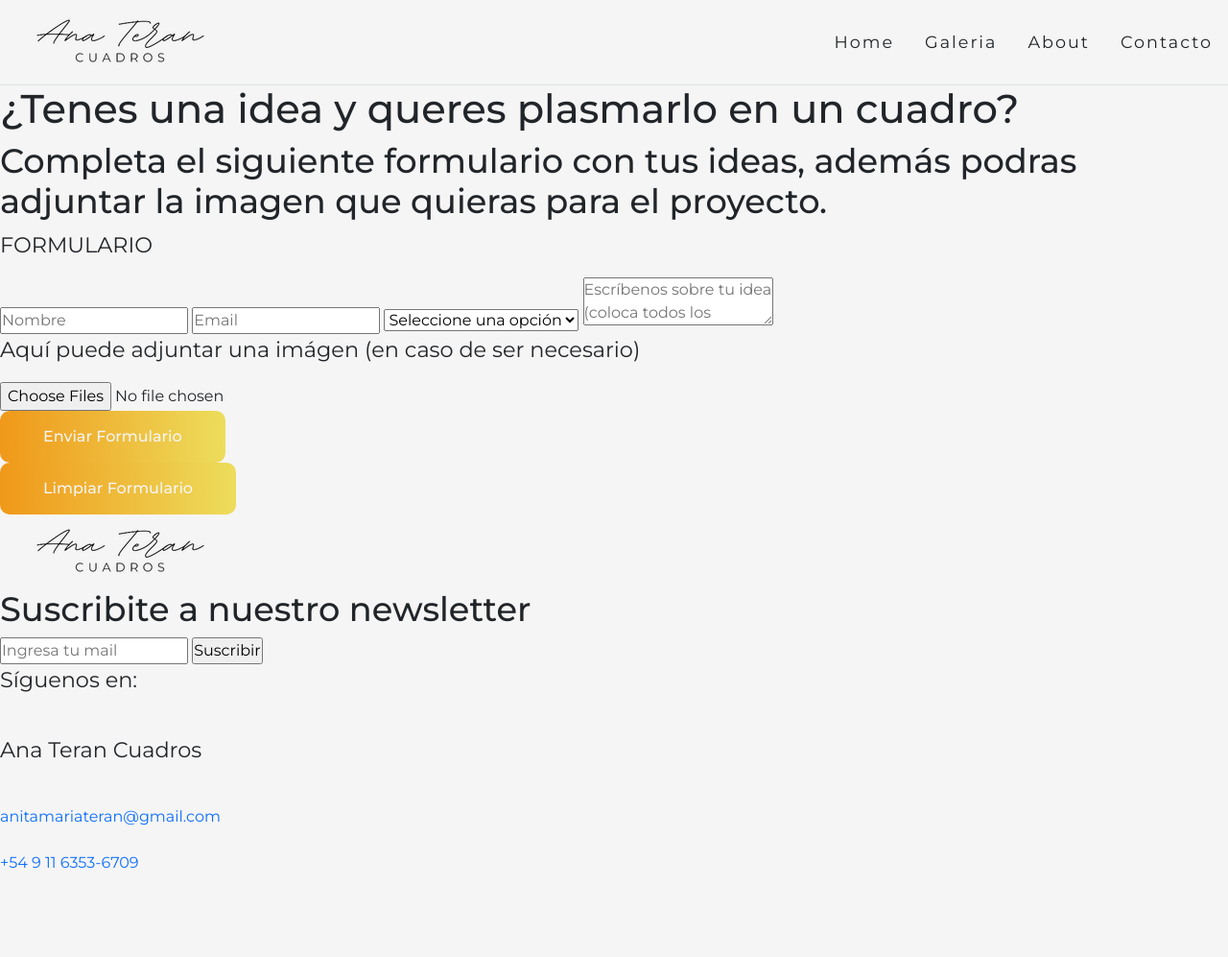
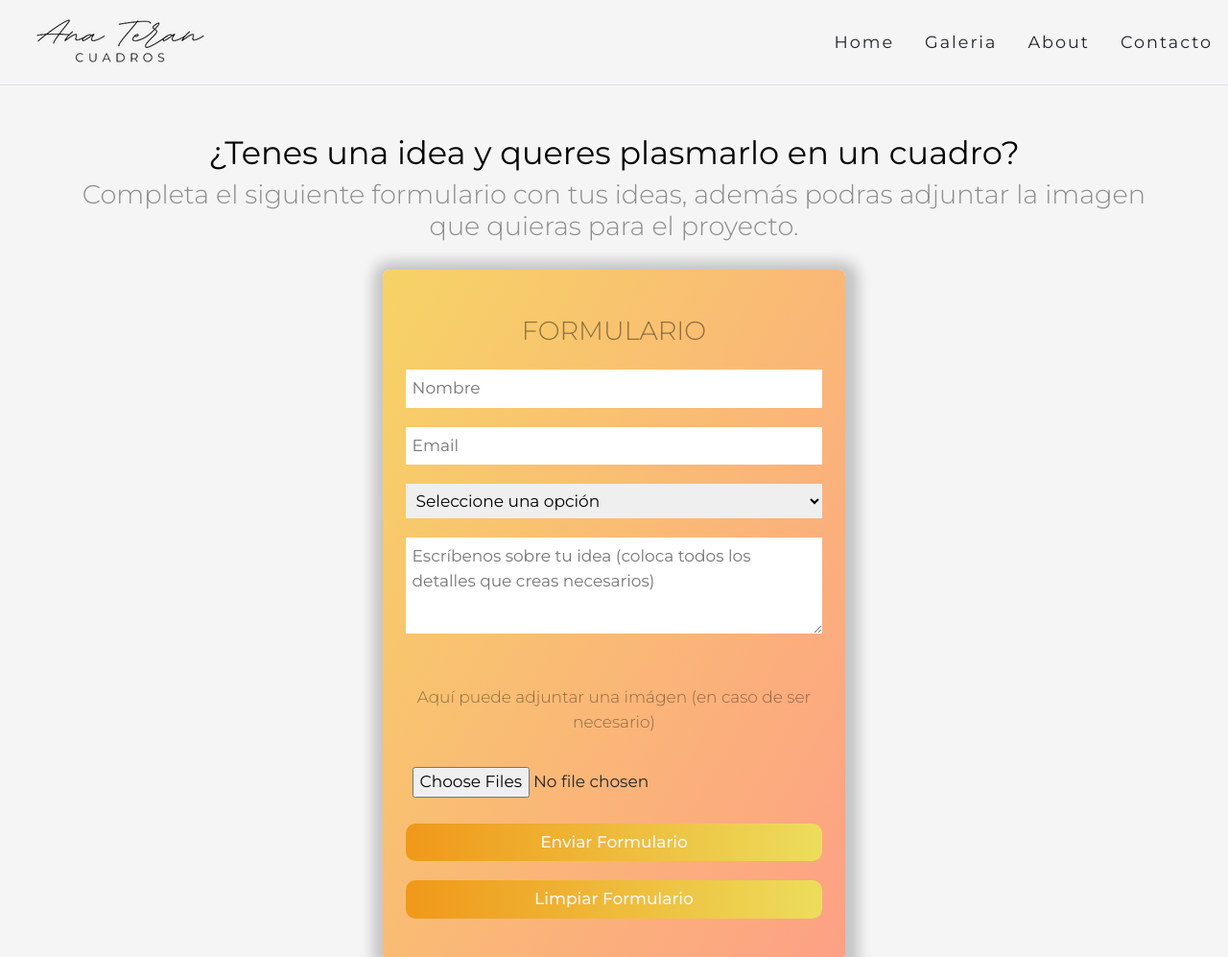
Before and after one commit to camilarojas11/Ana-Cuadros, a website: page views/formularioPedidos.html in a window 1280 px wide. Shown: the top 997 px of the page at 96% size. Before the commit the page ends 911 px from the top, so only its background shows below. Drawn offline with nearby package versions, Linux system fonts and the light colour scheme.

Commit message:
Agregue estilos para el formulario

```diff
--- a/scss/_variables.scss
+++ b/scss/_variables.scss
@@ -186,9 +186,12 @@ $vh-100: 100vh;
 @mixin textos ($color) {
     color: $color;
     text-align: center;
+    font-size: 2.1rem;
 
-    @if $color==rgba(0, 0, 0, 0.432) {
+
+    @if ($color == (rgba(0, 0, 0, 0.432))) {
         font-weight: 300;
+        font-size: 1.7rem;
     }
 
     @else {
--- a/scss/styles.scss
+++ b/scss/styles.scss
@@ -488,11 +488,10 @@ header {
 
     h3 {
         @include textos (rgba(0, 0, 0, 0.432));
-        font-size: 2rem;
     }
 
     p {
-        @include textos (map-get($colores, color-texto-1));
+        @include textos (rgba(0, 0, 0, 0.432));
         margin: 0;
         margin-top: 20px;
         margin-bottom: 20px;
@@ -514,3 +513,54 @@ header {
         max-height: 200px;
     }
 }
+
+/*************************************************************************************************/
+//<------- Formulario de Pedidos -------------->
+
+.container-pedidos {
+    @include flex (wrap, center, center);
+    flex-direction: column;
+    text-align: center;
+    width: 95vw;
+    margin: 0 auto;
+    padding: 50px;
+
+    h2 {
+        @include textos(map-get($colores, color-texto-1));
+    }
+
+    h3 {
+        @include textos (rgba(0, 0, 0, 0.432));
+    }
+
+    form {
+        @include form (50%, 1.5rem, 7px);
+        box-sizing: border-box;
+        margin-top: 20px;
+
+        p {
+            @include textos (rgba(0, 0, 0, 0.432));
+            margin: 0;
+            margin-top: 20px;
+            margin-bottom: 20px;
+        }
+
+        input,
+        textarea,
+        select,
+        .adImagen,
+        .archivo {
+            @include input-textarea();
+            margin-bottom: 20px;
+            padding: 7px;
+            box-sizing: border-box;
+            font-size: 17px;
+        }
+
+        textarea {
+            min-height: 100px;
+            max-height: 200px;
+            max-width: 100%;
+        }
+    }
+}
```
Also changed, not shown: css/styles.css.
